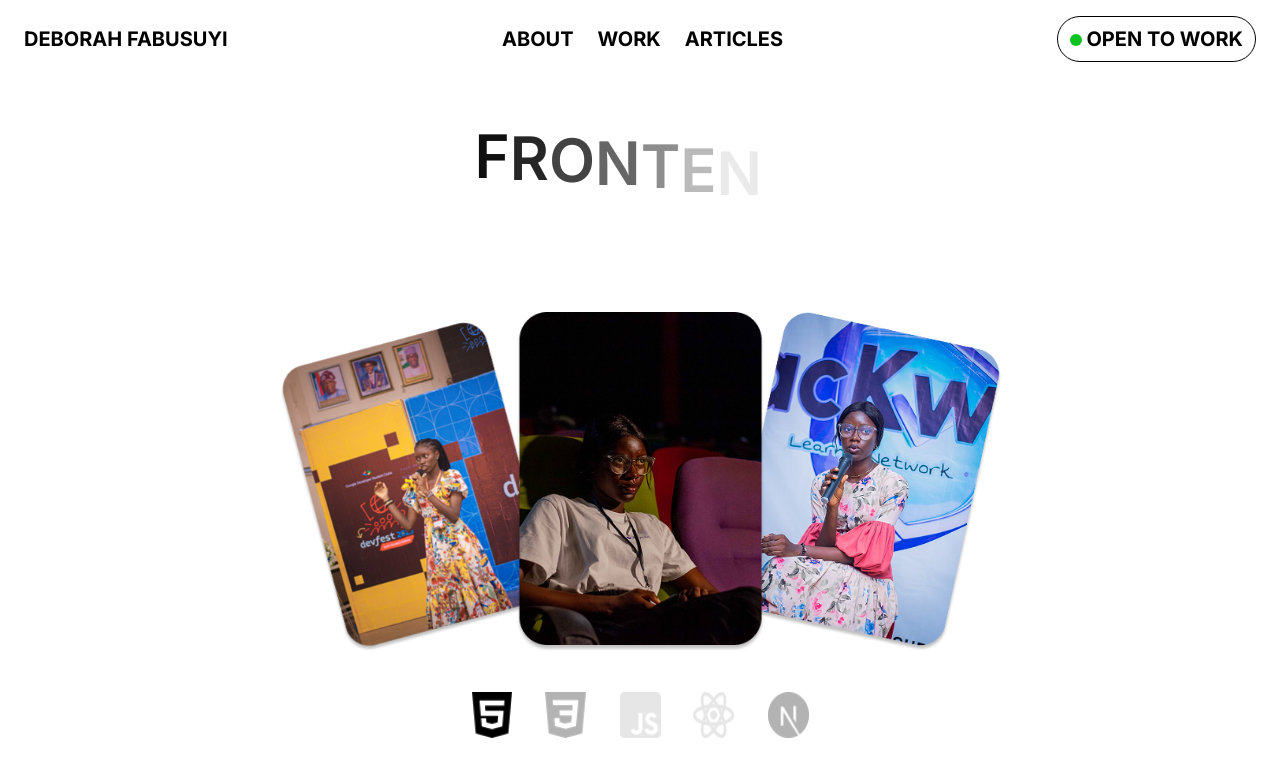
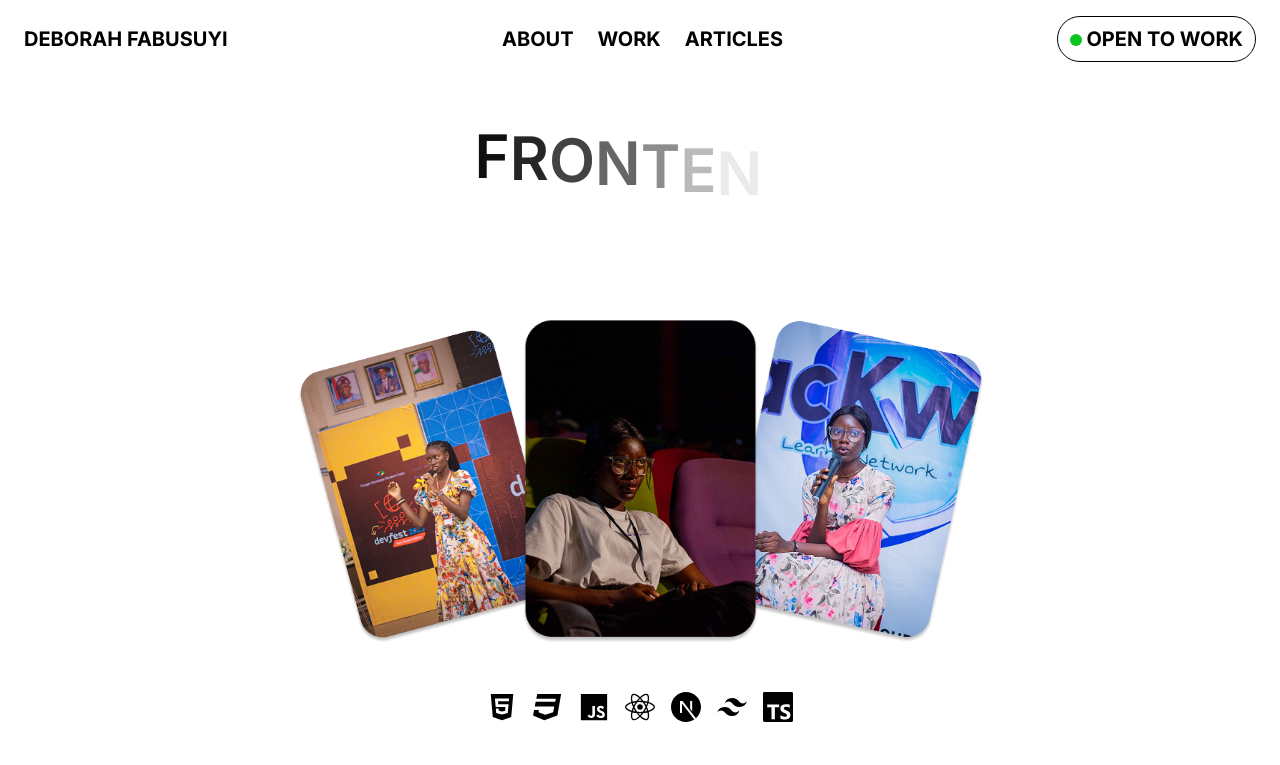
Before and after one commit to fabusuyi-deborah/deborah-fabusuyi, a Next.js app: page / in a window 1280 px wide. Shown: the top 765 px of the page. Built offline with nearby package versions, Linux system fonts and the light colour scheme.

Commit message:
add: added animation to hero imgs

```diff
--- a/package.json
+++ b/package.json
@@ -13,7 +13,8 @@
     "lucide-react": "^0.525.0",
     "next": "15.4.2",
     "react": "19.1.0",
-    "react-dom": "19.1.0"
+    "react-dom": "19.1.0",
+    "react-icons": "^5.5.0"
   },
   "devDependencies": {
     "@eslint/eslintrc": "^3",
--- a/src/app/globals.css
+++ b/src/app/globals.css
@@ -8,3 +8,6 @@
 .scrollbar-hide::-webkit-scrollbar {
   display: none; /* Chrome, Safari, Opera */
 }
+.scrollbar-hide {
+  -webkit-overflow-scrolling: touch;
+}
--- a/src/components/sections/About.tsx
+++ b/src/components/sections/About.tsx
@@ -1,4 +1,9 @@
 import Image from 'next/image';
+import { FaHtml5, FaCss3 } from "react-icons/fa";
+import { IoLogoJavascript } from "react-icons/io5";
+import { SiTailwindcss, SiReact, SiNextdotjs, SiTypescript } from "react-icons/si";
+
+
 
 export default function About() {
   return (
@@ -14,12 +19,14 @@ export default function About() {
             Proficient in HTML, CSS, JavaScript, and React, with a strong attention to detail and a passion for crafting clean, efficient, and user-centric web interfaces. Focused on solving complex front-end challenges and continuously improving development practices within collaborative teams.
       </p>
       <p className="font-semibold mt-6">MY TECH STACK</p>
-      <div className="flex justify-center md:justify-start mt-4 space-x-4">
-        <Image src="/images/html.png" alt="Html Logo" width={42} height={42} />
-        <Image src="/images/css.png" alt="Css Logo" width={42} height={42} />
-        <Image src="/images/javascript.png" alt="Javascript Logo" width={42} height={42} />
-        <Image src="/images/reactjs.png" alt="React Logo" width={42} height={42} />
-        <Image src="/images/nextjs.png" alt="Next.js Logo" width={42} height={42} />
+          <div className="flex justify-center md:justify-start mt-4 space-x-4 text-2xl">
+            <FaHtml5 />
+            <FaCss3 />
+            <IoLogoJavascript />
+            <SiReact />
+            <SiNextdotjs />
+            <SiTailwindcss />
+            <SiTypescript />
       </div>
     </div>
 
--- a/src/components/sections/Connect.tsx
+++ b/src/components/sections/Connect.tsx
@@ -1,23 +1,26 @@
-
 export default function Connect() {
   return (
     <section className="py-20 px-4 text-center">
       <div>
-        <div className="flex flex-row items-center gap-4 mb-16 justify-center">
+        {/* Social links */}
+        <div className="flex flex-wrap gap-4 mb-16 justify-center text-sm sm:text-base md:text-lg">
           <p>LINKEDIN</p>
           <p>TWITTER</p>
           <p>HASHNODE</p>
           <p>GITHUB</p>
         </div>
-         <div>
-          <button className="px-3 py-2 rounded-full border border-black text-3xl ">
+
+        {/* Email button */}
+        <div>
+          <button className="px-3 py-2 rounded-full border border-black text-sm sm:text-lg md:text-2xl lg:text-3xl break-all">
             <span className="mr-1 bg-[#0DC420] rounded-full h-3 w-3 inline-block"></span>
             fabusuyideborah03@gmail.com
             <span className="ml-1 bg-[#0DC420] rounded-full h-3 w-3 inline-block"></span>
-
           </button>
         </div>
-        <p className="text-6xl font-bold pt-16 text-center mx-auto">
+
+        {/* Heading */}
+        <p className="font-bold pt-16 text-center mx-auto text-3xl sm:text-4xl md:text-5xl lg:text-6xl leading-tight">
           LET&apos;S WORK <br />TOGETHER
         </p>
       </div>
--- a/src/components/sections/Hero.tsx
+++ b/src/components/sections/Hero.tsx
@@ -3,6 +3,9 @@
 import { motion } from 'framer-motion';
 import { useEffect, useState } from 'react';
 import Image from 'next/image';
+import { FaHtml5, FaCss3 } from "react-icons/fa";
+import { IoLogoJavascript } from "react-icons/io5";
+import { SiTailwindcss, SiReact, SiNextdotjs, SiTypescript } from "react-icons/si";
 
 // Letter animation
 const letterAnim = {
@@ -17,7 +20,6 @@ const letterAnim = {
   }),
 };
 
-// Animated line component
 function AnimatedLine({ text, delay = 0 }: { text: string; delay?: number }) {
   return (
     <div className="flex justify-center flex-wrap">
@@ -38,6 +40,34 @@ function AnimatedLine({ text, delay = 0 }: { text: string; delay?: number }) {
   );
 }
 
+// Image animations — now with load delays
+const middleImageVariant = {
+  hidden: { y: 100, opacity: 0 },
+  show: {
+    y: 0,
+    opacity: 1,
+    transition: { duration: 0.8, ease: 'easeOut', delay: 0.3 }, // starts first
+  },
+};
+
+const sideImageLeftVariant = {
+  hidden: { x: 0, opacity: 0 },
+  show: {
+    x: -20, // still overlapping
+    opacity: 1,
+    transition: { duration: 0.8, ease: 'easeOut', delay: 1.2 }, // after middle finishes
+  },
+};
+
+const sideImageRightVariant = {
+  hidden: { x: 0, opacity: 0 },
+  show: {
+    x: 20, // still overlapping
+    opacity: 1,
+    transition: { duration: 0.8, ease: 'easeOut', delay: 1.2 }, // after middle finishes
+  },
+};
+
 export default function Hero() {
   const phrasePairs = [
     ['FRONTEND', 'DEVELOPER'],
@@ -54,19 +84,17 @@ export default function Hero() {
     setShowLine1(true);
     setShowLine2(false);
 
-    // Wait for line1 to finish, then show line2
     const line2Timer = setTimeout(() => {
       setShowLine2(true);
-    }, line1.length * 80); // delay based on character count
+    }, line1.length * 80);
 
-    // Change phrase pair after total time
     const cycleTimer = setTimeout(() => {
       setShowLine1(false);
       setShowLine2(false);
       setTimeout(() => {
         setIndex((prev) => (prev + 1) % phrasePairs.length);
-      }, 300); // small pause before next pair
-    }, 3000); // total time before next pair
+      }, 300);
+    }, 3000);
 
     return () => {
       clearTimeout(line2Timer);
@@ -83,26 +111,45 @@ export default function Hero() {
           {showLine2 && <AnimatedLine text={line2} delay={500} />}
         </h1>
 
-        {/* images */}
-        <div className="flex justify-center items-end gap-0 mt-10">
-          <div className="-mr-10 z-10">
+        {/* Images with load animation */}
+        <div className="flex justify-center items-end gap-0 mt-10 scale-95 ">
+          <motion.div
+            className="-mr-15 z-10"
+            variants={sideImageLeftVariant}
+            initial="hidden"
+            animate="show"
+          >
             <Image src="/images/hero-img1.png" alt="Hero Image 1" width={279} height={383} priority />
-          </div>
-          <div className="z-20">
+          </motion.div>
+
+          <motion.div
+            className="z-20"
+            variants={middleImageVariant}
+            initial="hidden"
+            animate="show"
+          >
             <Image src="/images/hero-img2.png" alt="Hero Image 2" width={249} height={250} priority />
-          </div>
-          <div className="-ml-10 z-10">
+          </motion.div>
+
+          <motion.div
+            className="-ml-15 z-10"
+            variants={sideImageRightVariant}
+            initial="hidden"
+            animate="show"
+          >
             <Image src="/images/hero-img3.png" alt="Hero Image 3" width={279} height={383} priority />
-          </div>
+          </motion.div>
         </div>
 
         {/* Tech stack */}
-        <div className="flex justify-center mt-10 space-x-8">
-          <Image src="/images/html.png" alt="Html Logo" width={42} height={42} />
-          <Image src="/images/css.png" alt="Css Logo" width={42} height={42} />
-          <Image src="/images/javascript.png" alt="Javascript Logo" width={42} height={42} />
-          <Image src="/images/reactjs.png" alt="React Logo" width={42} height={42} />
-          <Image src="/images/nextjs.png" alt="Next.js Logo" width={42} height={42} />
+        <div className="flex justify-center mt-10 space-x-4 text-3xl">
+          <FaHtml5 />
+          <FaCss3 />
+          <IoLogoJavascript />
+          <SiReact />
+          <SiNextdotjs />
+          <SiTailwindcss />
+          <SiTypescript />
         </div>
 
         {/* about me */}
--- a/src/components/shared/ProjectCard.tsx
+++ b/src/components/shared/ProjectCard.tsx
@@ -1,6 +1,6 @@
 // src/components/shared/ProjectCard.tsx
 import Image from "next/image";
-import { Github, ExternalLink } from "lucide-react";
+import { Github, Eye } from "lucide-react";
 import Link from "next/link";
 import { motion } from "framer-motion";
 
@@ -36,7 +36,7 @@ export default function ProjectCard({
             target="_blank"
             className="flex items-center gap-1 border border-white px-3 py-1 rounded-full"
           >
-            <Github size={16} /> Code
+            <Github size={20} /> Code
           </Link>
 
           <Link
@@ -44,14 +44,14 @@ export default function ProjectCard({
             target="_blank"
             className="flex items-center gap-1 border border-white px-3 py-1 rounded-full"
           >
-            <ExternalLink size={16} /> Live
+            <Eye size={20} /> Live
           </Link>
         </div>
 
-        <p className="text-sm text-gray-300">{project.description}</p>
+        <p className=" text-white">{project.description}</p>
 
-        <p className="text-sm text-gray-400">
-          <strong>Skills:</strong> {project.stack.join(", ")}
+        <p className="text-white ">
+          Skills: {project.stack.join(", ")}
         </p>
       </div>
 
```
Also changed, not shown: 1 other file (tests, documents, lock files or other folders).
